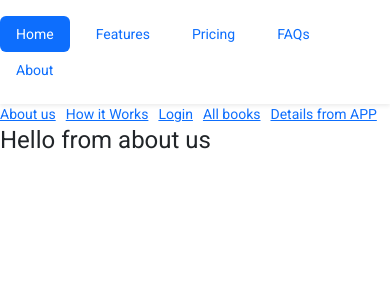
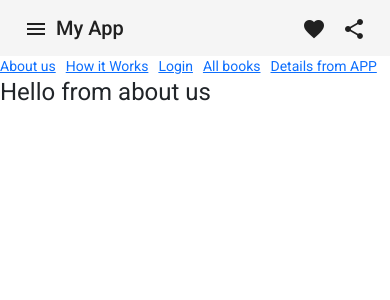
Before and after one commit to krunalp-pulse/book-store-angular, an Angular app in the folder bookStoreApp/: page /about-us in a window 390 px wide. Shown: the top 300 px of the page. Built offline with nearby package versions, Linux system fonts and the light colour scheme.

Commit message:
Angular Material toolbar responsive

```diff
--- a/bookStoreApp/src/app/app.component.html
+++ b/bookStoreApp/src/app/app.component.html
@@ -1,4 +1,4 @@
-<div class="container-fuild shadow-sm">
+<!-- <div class="container-fuild shadow-sm">
   <header class="d-flex justify-content-center py-3">
     <ul class="nav nav-pills">
       <li class="nav-item"><a href="#" class="nav-link active" aria-current="page">Home</a></li>
@@ -8,7 +8,20 @@
       <li class="nav-item"><a href="#" class="nav-link">About</a></li>
     </ul>
   </header>
-</div>
+</div> -->
+<mat-toolbar>
+  <button mat-icon-button class="example-icon" aria-label="Example icon-button with menu icon">
+    <mat-icon>menu</mat-icon>
+  </button>
+  <span>My App</span>
+  <span class="example-spacer"></span>
+  <button mat-icon-button class="example-icon favorite-icon" aria-label="Example icon-button with heart icon">
+    <mat-icon>favorite</mat-icon>
+  </button>
+  <button mat-icon-button class="example-icon" aria-label="Example icon-button with share icon">
+    <mat-icon>share</mat-icon>
+  </button>
+</mat-toolbar>
 <div>
   <a routerLink="/about-us">About us</a>
   <a routerLink="/how-it-works">How it Works</a>
--- a/bookStoreApp/src/app/app.component.scss
+++ b/bookStoreApp/src/app/app.component.scss
@@ -1,3 +1,7 @@
-a{
+a {
     margin-right: 10px;
 }
+
+.example-spacer {
+    flex: 1 1 auto;
+}
```
Also changed, not shown: bookStoreApp/src/app/app.module.ts (+7 -2 lines).
